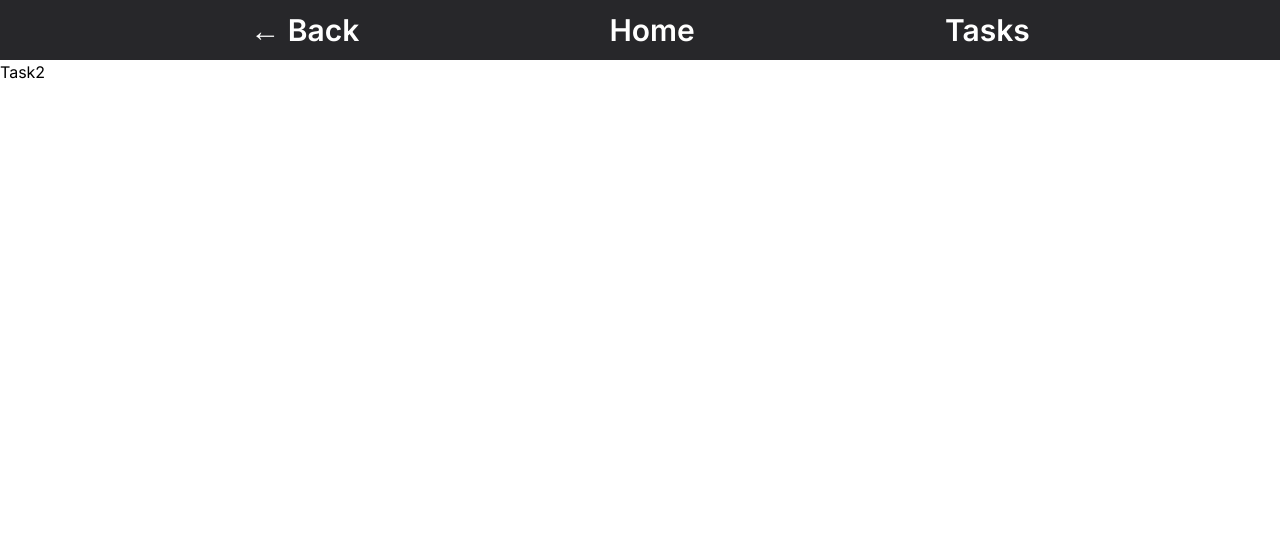
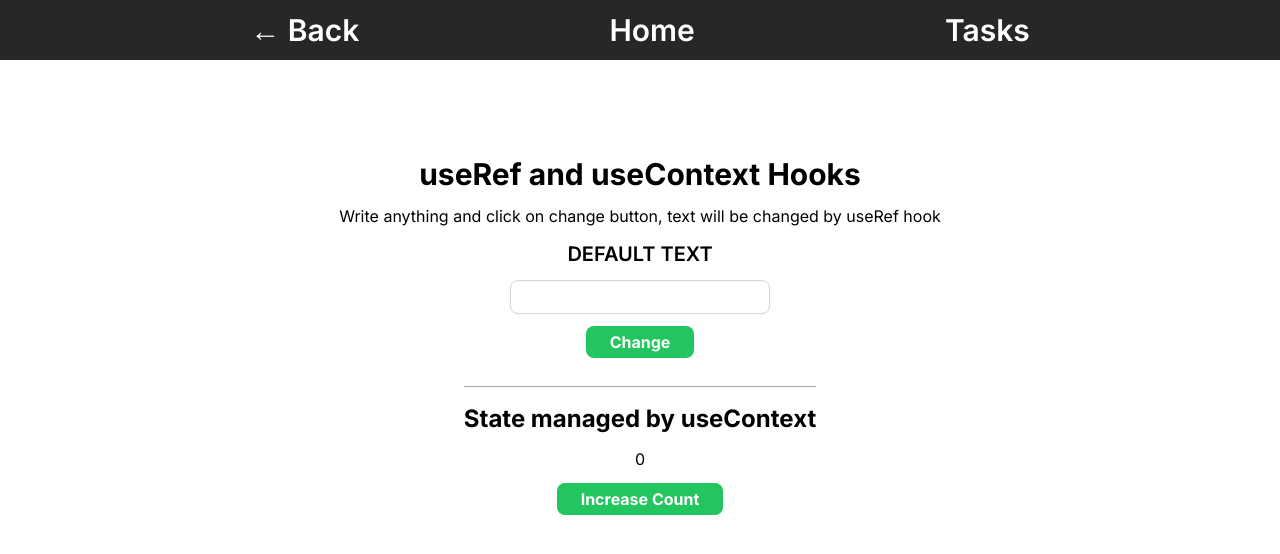
Before and after one commit to Hamdan-Khan/Fellowship-Interface, a React (Vite) app: page /tasks/task-2 in a window 1280 px wide. Shown: the top 554 px of the page. Built offline with nearby package versions, Linux system fonts and the light colour scheme.

Commit message:
useContext & useRef hooks done

```diff
--- a/src/Tasks/Task-1/Task1.jsx
+++ b/src/Tasks/Task-1/Task1.jsx
@@ -2,7 +2,7 @@ import React from "react";
 
 const Task1 = () => {
   return (
-    <div className="flex flex-col items-center h-screen">
+    <div className="flex flex-col items-center h-screen py-24">
       <h1 className="text-2xl font-bold">Routing in React</h1>
       <h1 className="text-lg">
         The Routing of this interface is built using React-Router-DOM. Navigate
--- a/src/Tasks/Task-2/Task2.jsx
+++ b/src/Tasks/Task-2/Task2.jsx
@@ -1,7 +1,48 @@
-import React from "react";
+import React, { useRef } from "react";
+import { useGlobalContext } from "../../context/Context";
 
 const Task2 = () => {
-  return <div>Task2</div>;
+  const ref = useRef();
+  const inputRef = useRef();
+  const changeText = () => {
+    ref.current.innerText = inputRef.current.value;
+  };
+  const { contextState, setContextState } = useGlobalContext();
+  return (
+    <div className="flex flex-col items-center gap-3 h-screen py-24">
+      <h1 className="text-3xl font-bold">useRef and useContext Hooks</h1>
+      <h1>
+        Write anything and click on change button, text will be changed by
+        useRef hook
+      </h1>
+      <h2 className="text-xl font-semibold" ref={ref}>
+        DEFAULT TEXT
+      </h2>
+      <input
+        type="text"
+        name="text"
+        id="text"
+        ref={inputRef}
+        className="border rounded-lg border-zinc-300 focus:outline-none px-3 py-1"
+      />
+      <button
+        className="bg-green-500 rounded-lg px-6 py-1 text-white font-bold"
+        onClick={changeText}
+      >
+        Change
+      </button>
+      <div className="py-4 mt-4 border-t flex flex-col items-center justify-center gap-3 border-zinc-400 ">
+        <h1 className="text-2xl font-bold">State managed by useContext</h1>
+        <h3>{contextState}</h3>
+        <button
+          className="bg-green-500 rounded-lg px-6 py-1 text-white font-bold"
+          onClick={() => setContextState(contextState + 1)}
+        >
+          Increase Count
+        </button>
+      </div>
+    </div>
+  );
 };
 
 export default Task2;
--- /dev/null
+++ b/src/context/Context.jsx
@@ -0,0 +1,16 @@
+import { createContext, useContext, useState } from "react";
+
+const AppContext = createContext();
+
+const AppProvider = ({ children }) => {
+  const [contextState, setContextState] = useState(0);
+  return (
+    <AppContext.Provider value={{ contextState, setContextState }}>
+      {children}
+    </AppContext.Provider>
+  );
+};
+
+export const useGlobalContext = () => useContext(AppContext);
+
+export { AppProvider };
--- a/src/main.jsx
+++ b/src/main.jsx
@@ -3,11 +3,14 @@ import ReactDOM from "react-dom/client";
 import App from "./App";
 import "./index.css";
 import { BrowserRouter } from "react-router-dom";
+import { AppProvider } from "./context/Context";
 
 ReactDOM.createRoot(document.getElementById("root")).render(
   <React.StrictMode>
     <BrowserRouter>
-      <App />
+      <AppProvider>
+        <App />
+      </AppProvider>
     </BrowserRouter>
   </React.StrictMode>
 );
```
